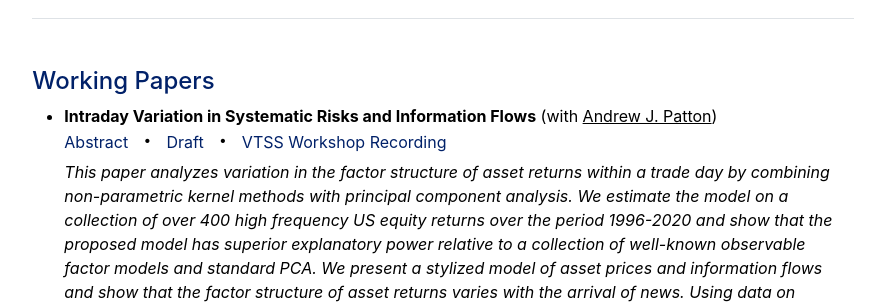
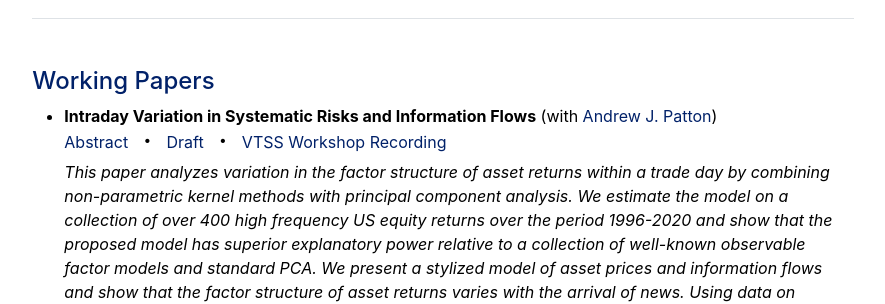
Before and after one commit to yasin-simsek/yasin-simsek.github.io, a Jekyll site: the page built from research.md, in a window 1280 px wide. Shown: the part 219-523 px from the top of the page, without its empty margins (197-1082 px from the left). Built offline with Jekyll 4.4.1, drawn with Linux system fonts in a browser that asks for light colours.

Commit message:
coauthor update

```diff
--- a/research.md
+++ b/research.md
@@ -61,7 +61,7 @@ title: "Research"
 
 #### <span style="color: #012169;">Working Papers</span>
 * **Intraday Variation in Systematic Risks and Information Flows**
-(with <a href="https://public.econ.duke.edu/~ap172/" style="font-size: inherit; text-decoration: underline; color: black;">Andrew J. Patton</a>)
+(with <a href="https://public.econ.duke.edu/~ap172/" class="no-underline">Andrew J. Patton</a>)
 <br>
 <span class="abstract-toggle" onclick="toggleAbstract(this)">Abstract</span>
 <span class="middot">&middot;</span>
```
